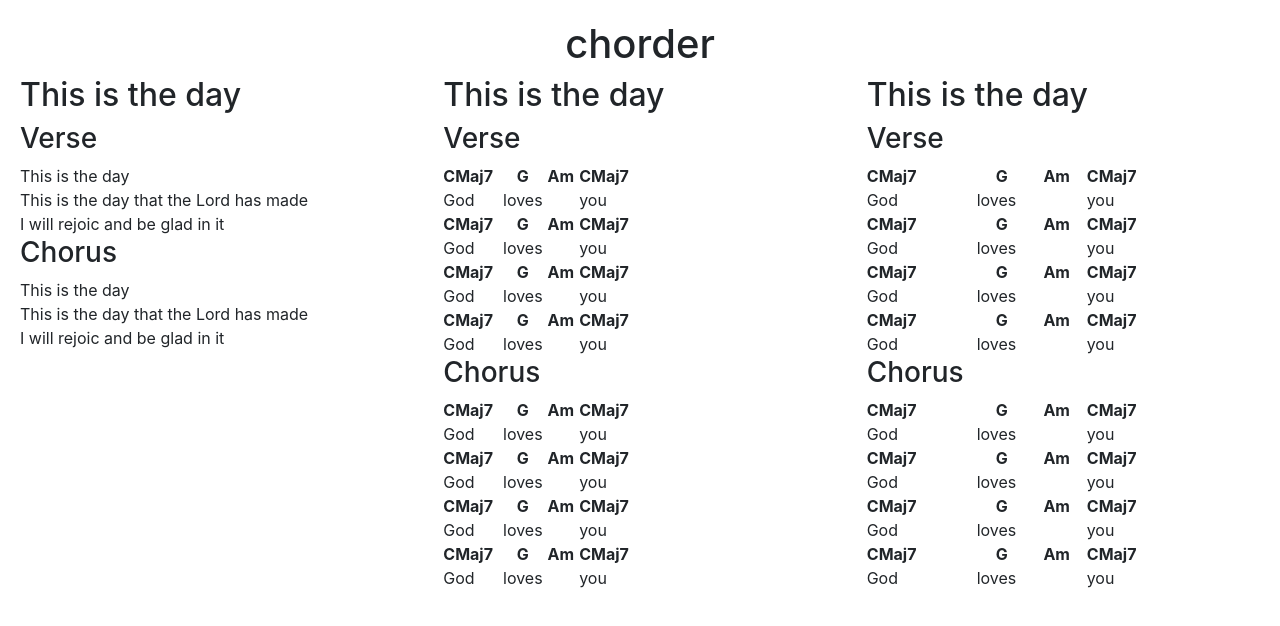
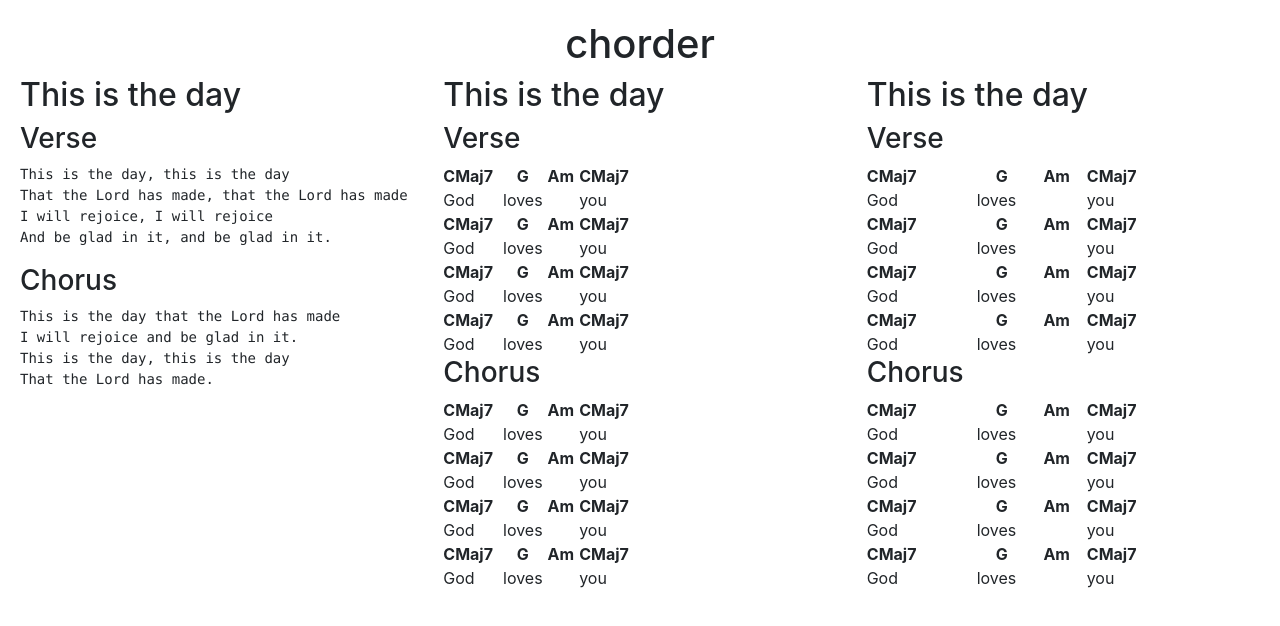
Before and after one commit to khiemcaleb/Chorder, an Angular app in the folder Chorder.Angular/: page / in a window 1280 px wide. Shown: the top 626 px of the page. Built offline with nearby package versions, Linux system fonts and the light colour scheme.

Commit message:
Implement lyrics editor

```diff
--- a/Chorder.Angular/src/app/part/part.component.css
+++ b/Chorder.Angular/src/app/part/part.component.css
@@ -0,0 +1,4 @@
+.lyrics textarea {
+    width: 100%;
+    height:150px;
+}
--- a/Chorder.Angular/src/app/part/part.component.html
+++ b/Chorder.Angular/src/app/part/part.component.html
@@ -6,7 +6,15 @@
 </ng-template>
 
 <ng-template #lyricsPart>
-    This is the day <br/>
-    This is the day that the Lord has made <br/>
-    I will rejoic and be glad in it
+    <div class="lyrics" (click)="onLyricsClick()">
+        <div *ngIf="isEditing; then lyricsEditor else lyricsReader"></div>
+    </div>
 </ng-template>
+
+<ng-template #lyricsEditor>
+    <textarea (focusout)="onLyricsBlur()" [appFocus]="isFocus">{{part.lyrics}}</textarea>
+</ng-template>
+
+<ng-template #lyricsReader>
+    <pre>{{part.lyrics}}</pre>
+</ng-template>
--- a/Chorder.Angular/src/app/part/part.component.ts
+++ b/Chorder.Angular/src/app/part/part.component.ts
@@ -12,7 +12,23 @@ export class PartComponent {
   @Input() displayMode: DisplayMode;
   @Input() isReadOnly: boolean;
 
+  isEditing: boolean = false;
+  isFocus: boolean = true;
   DisplayMode: typeof DisplayMode = DisplayMode;
+
+  onLyricsClick(){
+    if (!this.isReadOnly && !this.isEditing)
+      this.isEditing = true;
+  }
+
+  onLyricsBlur(){
+    if (this.isEditing)
+      this.isEditing = false;
+
+    if (!this.isFocus)
+      this.isFocus = true;
+  }
+
 }
 
 export class Part {
@@ -20,7 +36,3 @@ export class Part {
   lines: Line[];
   lyrics: string;
 }
-
-export enum PartMode {
-
-}
--- a/Chorder.Angular/src/app/song/songs.service.ts
+++ b/Chorder.Angular/src/app/song/songs.service.ts
@@ -15,7 +15,8 @@ export class SongsService {
             { cells: [{ chord: "CMaj7", word: "God" }, { chord: "", word: " " }, { chord: "G", word: "loves" }, { chord: "Am", word: "" }, { chord: "CMaj7", word: "you" }] },
             { cells: [{ chord: "CMaj7", word: "God" }, { chord: "", word: " " }, { chord: "G", word: "loves" }, { chord: "Am", word: "" }, { chord: "CMaj7", word: "you" }] },
             { cells: [{ chord: "CMaj7", word: "God" }, { chord: "", word: " " }, { chord: "G", word: "loves" }, { chord: "Am", word: "" }, { chord: "CMaj7", word: "you" }] }
-          ]
+          ],
+          lyrics: "This is the day, this is the day\nThat the Lord has made, that the Lord has made\nI will rejoice, I will rejoice\nAnd be glad in it, and be glad in it."
         },
         {
           name: "Chorus",
@@ -24,7 +25,8 @@ export class SongsService {
             { cells: [{ chord: "CMaj7", word: "God" }, { chord: "", word: " " }, { chord: "G", word: "loves" }, { chord: "Am", word: "" }, { chord: "CMaj7", word: "you" }] },
             { cells: [{ chord: "CMaj7", word: "God" }, { chord: "", word: " " }, { chord: "G", word: "loves" }, { chord: "Am", word: "" }, { chord: "CMaj7", word: "you" }] },
             { cells: [{ chord: "CMaj7", word: "God" }, { chord: "", word: " " }, { chord: "G", word: "loves" }, { chord: "Am", word: "" }, { chord: "CMaj7", word: "you" }] }
-          ]
+          ],
+          lyrics: "This is the day that the Lord has made\nI will rejoice and be glad in it.\nThis is the day, this is the day\nThat the Lord has made."
         }
       ]
     };
```
